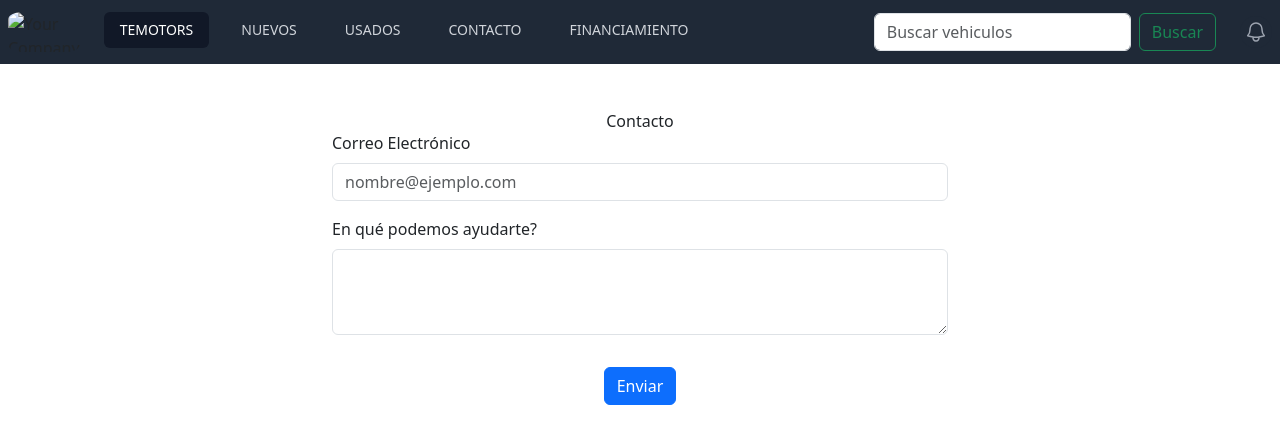
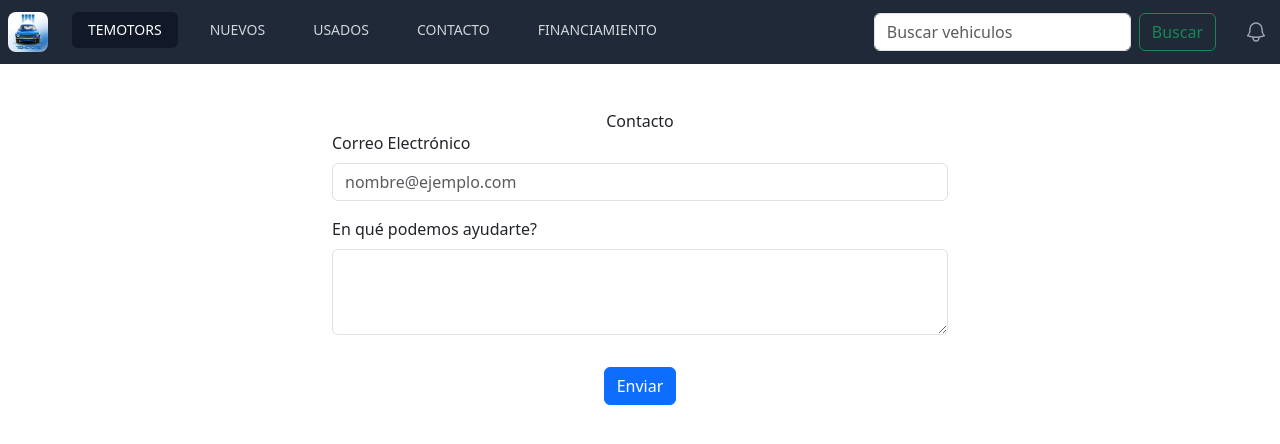
Before and after one commit to EstebanGonzalez12/Proyecto-Integrador1, a plain HTML site: page contacto.html in a window 1280 px wide. Drawn offline with nearby package versions, Linux system fonts and the light colour scheme; the site is published under a folder, as on GitHub Pages, so addresses that start at the root find nothing.

Commit message:
organizacion del logo

```diff
--- a/contacto.html
+++ b/contacto.html
@@ -45,7 +45,7 @@
             </div>
             <div class="flex flex-1 items-center justify-center sm:items-stretch sm:justify-start">
             <div class="flex flex-shrink-0 items-center">
-                <img class="h-10 w-auto" src="/img/logo.png" width="120" height="120" style="border-radius: 20%" alt="Your Company">
+                <img class="h-10 w-auto" src="img/logo.png" width="120" height="120" style="border-radius: 20%" alt="Your Company">
             </div>
             <div class="hidden sm:ml-6 sm:block">
                 <div class="flex space-x-4">
```
Also changed, not shown: financiamiento.html (+1 -1 lines), nuevos.html (+1 -1 lines), usados.html (+1 -1 lines).
